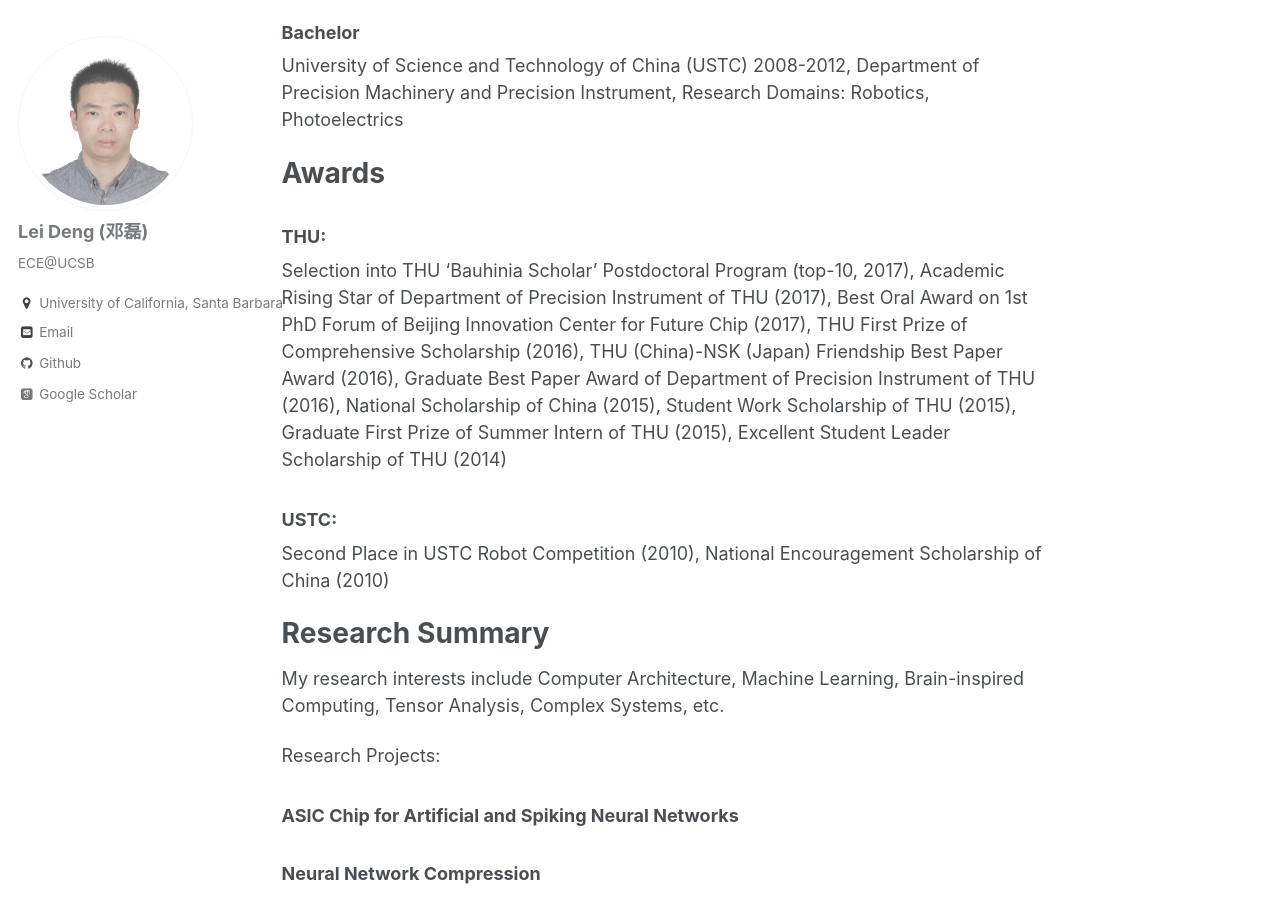
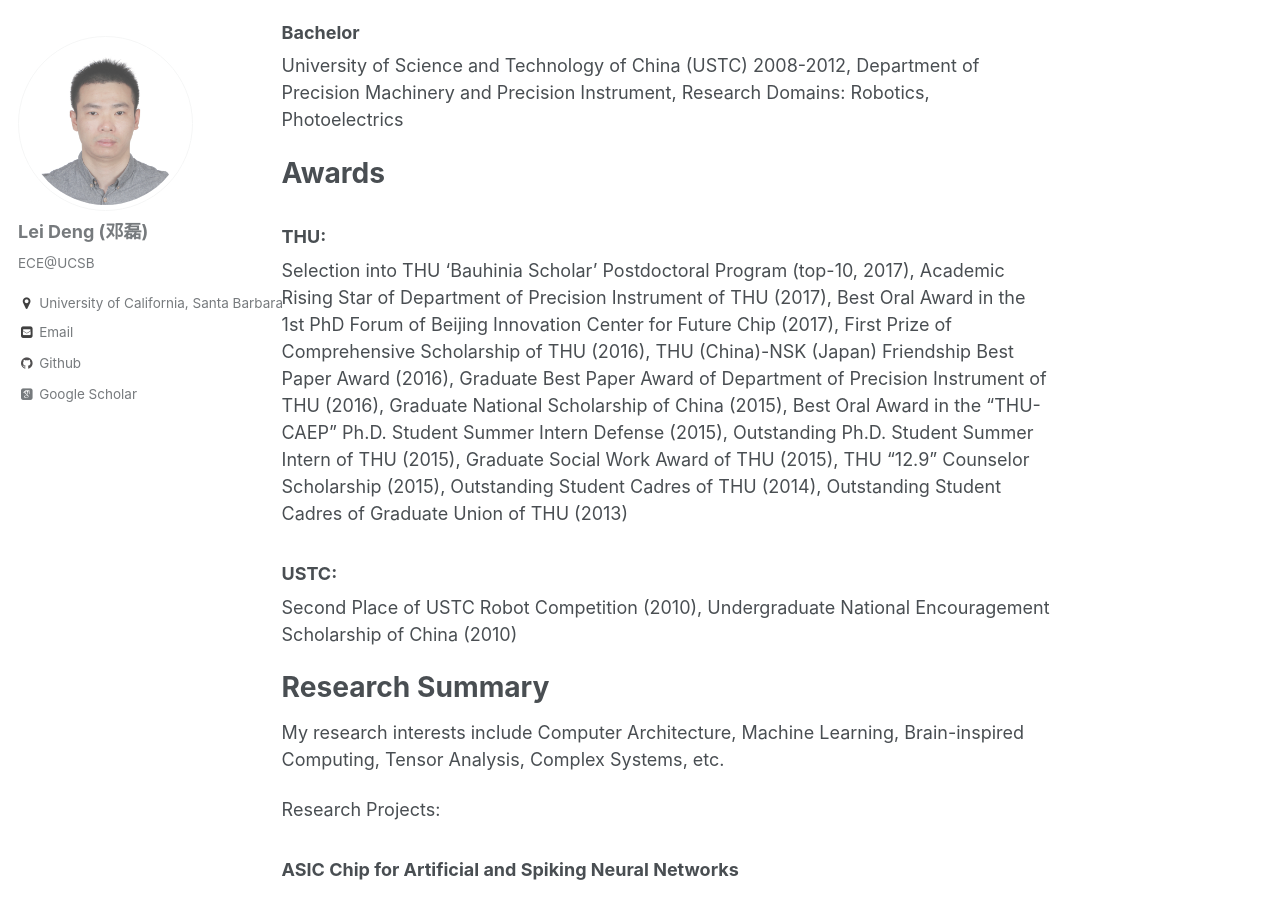
Before and after one commit to dllfei/dllfei.github.io, a Jekyll site: the page built from _pages/about.md, in a window 1280 px wide and 900 px high, scrolled down 939 px. Built offline with Jekyll 4.4.1, drawn with Linux system fonts in a browser that asks for light colours; some web fonts are replaced.

Commit message:
Update about.md

```diff
--- a/_pages/about.md
+++ b/_pages/about.md
@@ -25,10 +25,10 @@ University of Science and Technology of China (USTC) 2008-2012, Department of Pr
 Awards
 ======
 ### THU:
-Selection into THU ‘Bauhinia Scholar’ Postdoctoral Program (top-10, 2017), Academic Rising Star of Department of Precision Instrument of THU (2017), Best Oral Award on 1st PhD Forum of Beijing Innovation Center for Future Chip (2017), THU First Prize of Comprehensive Scholarship (2016), THU (China)-NSK (Japan) Friendship Best Paper Award (2016), Graduate Best Paper Award of Department of Precision Instrument of THU (2016), National Scholarship of China (2015), Student Work Scholarship of THU (2015), Graduate First Prize of Summer Intern of THU (2015), Excellent Student Leader Scholarship of THU (2014)
+Selection into THU ‘Bauhinia Scholar’ Postdoctoral Program (top-10, 2017), Academic Rising Star of Department of Precision Instrument of THU (2017), Best Oral Award in the 1st PhD Forum of Beijing Innovation Center for Future Chip (2017), First Prize of Comprehensive Scholarship of THU (2016), THU (China)-NSK (Japan) Friendship Best Paper Award (2016), Graduate Best Paper Award of Department of Precision Instrument of THU (2016), Graduate National Scholarship of China (2015), Best Oral Award in the “THU-CAEP” Ph.D. Student Summer Intern Defense (2015), Outstanding Ph.D. Student Summer Intern of THU (2015), Graduate Social Work Award of THU (2015), THU “12.9” Counselor Scholarship (2015), Outstanding Student Cadres of THU (2014), Outstanding Student Cadres of Graduate Union of THU (2013)
 
 ### USTC:
-Second Place in USTC Robot Competition (2010), National Encouragement Scholarship of China (2010)
+Second Place of USTC Robot Competition (2010), Undergraduate National Encouragement Scholarship of China (2010)
 
 Research Summary
 ======
```
